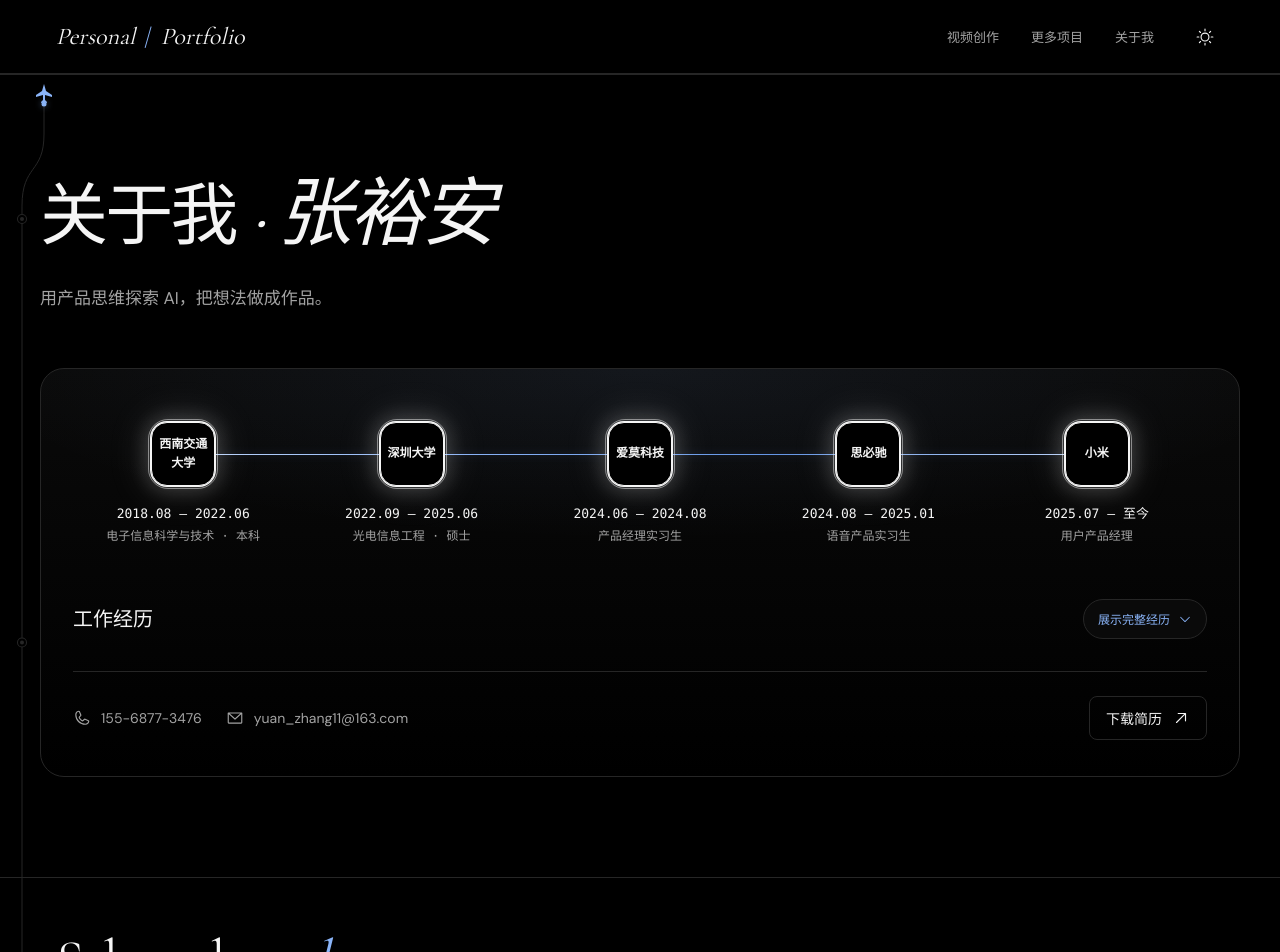
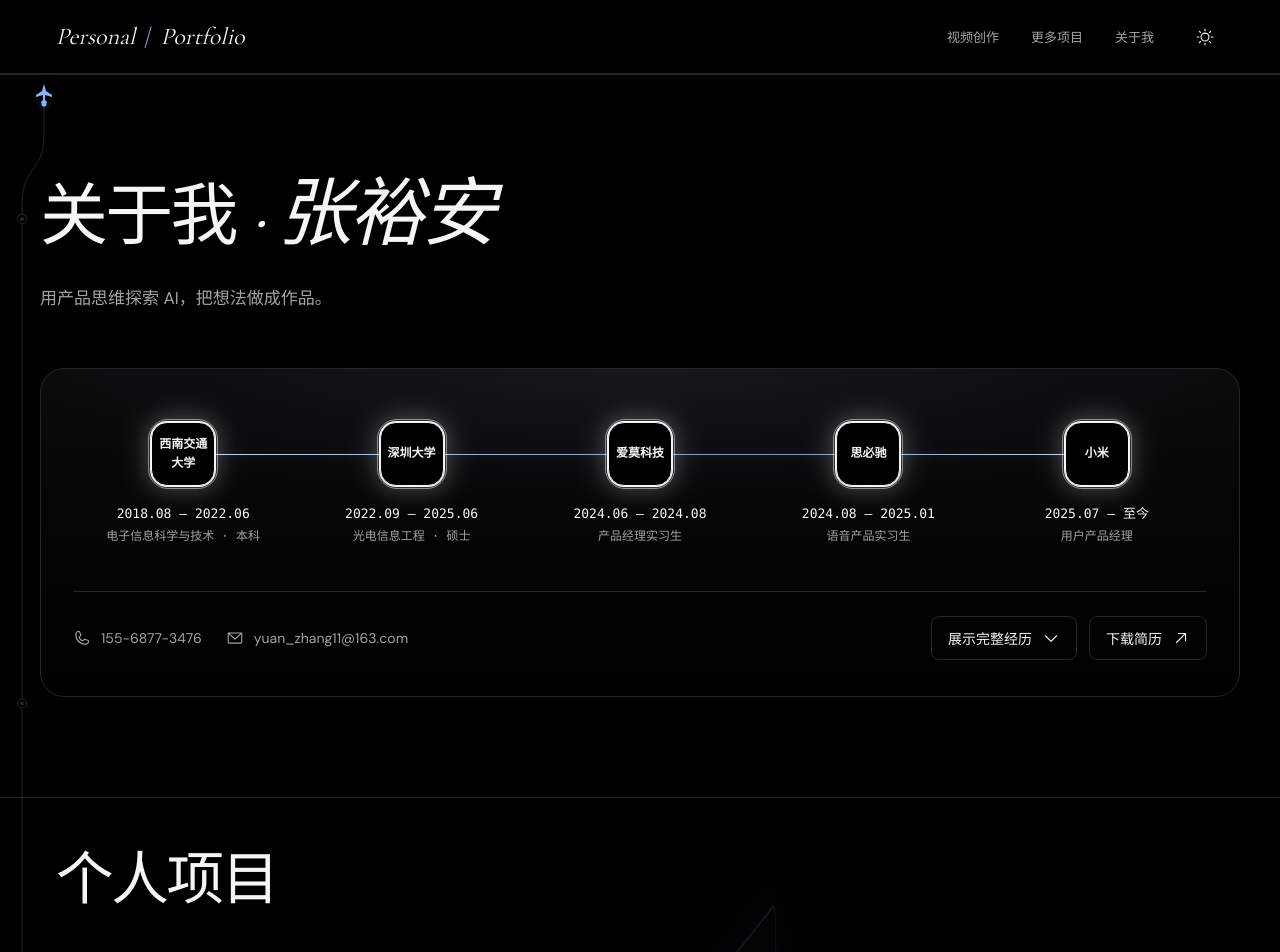
Before and after one commit to nauyz/nauyz.github.io, a React (Vite) app: page / in a window 1280 px wide. Shown: the top 952 px of the page. Built offline with nearby package versions, Linux system fonts and the light colour scheme.

Commit message:
style: group resume actions and simplify personal project heading

```diff
--- a/src/AboutExperience.jsx
+++ b/src/AboutExperience.jsx
@@ -38,10 +38,15 @@
   const job = workHistory[selected];
   return <div className="about-experience">
     <RequestFlow data={journey} experience>
-      <section id="work-history" className="work-history" aria-labelledby="work-history-heading">
-      <div className="work-history-heading"><h2 id="work-history-heading">工作经历</h2>
-        <button className="trace-expand" aria-expanded={expanded} aria-controls={panelId} onClick={() => setExpanded(value => !value)}>{expanded ? '收起完整经历' : '展示完整经历'}<CaretDown size={14} aria-hidden="true" style={{ transform: expanded ? 'rotate(180deg)' : undefined }}/></button>
-      </div>
+      <address className="about-contact" id="contact">
+        <a href={`tel:${profile.phone.replaceAll('-', '')}`}><Phone size={18} aria-hidden="true"/>{profile.phone}</a>
+        <a href={`mailto:${profile.email}`}><EnvelopeSimple size={18} aria-hidden="true"/>{profile.email}</a>
+        <span className="about-contact-actions">
+          <button className="about-download" aria-expanded={expanded} aria-controls={panelId} onClick={() => setExpanded(value => !value)}>{expanded ? '收起完整经历' : '展示完整经历'}<CaretDown size={18} aria-hidden="true" style={{ transform: expanded ? 'rotate(180deg)' : undefined }}/></button>
+          <a className="about-download" href={profile.resume} download="张裕安-简历.pdf">下载简历<ArrowUpRight size={18} aria-hidden="true"/></a>
+        </span>
+      </address>
+      <section id="work-history" className="work-history" aria-label="完整工作经历">
       <div id={panelId} hidden={!expanded}>
       <div className="work-company-selector" role="group" aria-label="选择公司经历">
         {workHistory.map((item, index) => <button type="button" key={item.id} aria-pressed={selected === index} onClick={() => setSelected(index)}><span>{item.company}</span><small>{item.dates}</small></button>)}
@@ -49,11 +54,6 @@
       <AgentTrace key={job.id} data={traces[selected]} experience detailsOnly details={<WorkDetails job={job}/>}/>
       </div>
       </section>
-      <address className="about-contact" id="contact">
-        <a href={`tel:${profile.phone.replaceAll('-', '')}`}><Phone size={18} aria-hidden="true"/>{profile.phone}</a>
-        <a href={`mailto:${profile.email}`}><EnvelopeSimple size={18} aria-hidden="true"/>{profile.email}</a>
-        <a className="about-download" href={profile.resume} download="张裕安-简历.pdf">下载简历<ArrowUpRight size={18} aria-hidden="true"/></a>
-      </address>
     </RequestFlow>
   </div>;
 }
--- a/src/about-experience.css
+++ b/src/about-experience.css
@@ -1,5 +1,10 @@
 /* Reuse RequestFlow's chips/wire/panel and AgentTrace's original terminal. */
-.work-history{margin-top:40px;scroll-margin-top:90px}
+.work-history{scroll-margin-top:90px}
+.work-history:has(>[hidden]){margin:0}
+.about-contact-actions{display:flex;align-items:center;gap:12px;margin-left:auto}
+.about-contact .about-contact-actions .about-download{display:inline-flex;align-items:center;justify-content:center;gap:10px;min-height:44px;margin:0;padding:0 16px;border:1px solid var(--rf-border);border-radius:8px;font:14px var(--sans);color:var(--rf-text);background:transparent;white-space:nowrap}
+.about-contact .about-contact-actions .about-download:hover{border-color:var(--rf-purple);color:var(--rf-purple)}
+@media(max-width:768px){.about-contact-actions{margin:12px 0 0;gap:8px;width:100%}.about-contact .about-contact-actions .about-download{padding:0 10px;font-size:12px;gap:6px}}
 .work-history-heading{display:flex;justify-content:space-between;align-items:center;gap:20px}
 .about-experience .work-history-heading h2{font:500 20px/1.5 var(--sans);letter-spacing:0;margin:0;color:var(--rf-text)}
 .about-experience .work-history-heading .trace-expand{color:var(--rf-purple);border-color:var(--rf-border);background:var(--rf-surface)}
--- a/src/main.jsx
+++ b/src/main.jsx
@@ -57,7 +57,7 @@
 function ProjectGrid({ onOpen }) {
   const reduce = useReducedMotion();
   return <section id="projects" className="project-section">
-    <div className="section-title"><h2>还有这些，<span>正在发生。</span></h2><p>关于阅读、信息，以及日常生活里的更多可能。</p></div>
+
     <div className="project-grid">{otherProjects.map((project, index) => <motion.article className="project-card" key={project.id} initial={reduce ? false : { opacity: 0, y: 24 }} whileInView={{ opacity: 1, y: 0 }} viewport={{ once: true, amount: 0.15 }} transition={{ duration: 0.55, delay: index * 0.1 }}>
       {project.presentation === 'phone'
         ? <NavalShowcase project={project}/>
@@ -74,7 +74,7 @@
   const [theme, setTheme] = useState(() => { try { return localStorage.getItem('portfolio-theme') || 'dark'; } catch { return 'dark'; } });
   useEffect(() => { document.documentElement.dataset.theme = theme; try { localStorage.setItem('portfolio-theme', theme); } catch {} }, [theme]);
   return <><a className="skip-link" href="#video">跳转到项目</a><header className="site-header"><a href="#top" className="wordmark">Personal<span> / </span>Portfolio</a><nav aria-label="主导航"><a href="#video">视频创作</a><a href="#projects">更多项目</a><a href="#about">关于我</a><button className="icon-button theme-toggle" aria-label={theme === 'dark' ? '切换浅色主题' : '切换深色主题'} onClick={() => setTheme(theme === 'dark' ? 'light' : 'dark')}><Icon as={theme === 'dark' ? Sun : Moon} size={18}/></button></nav></header>
-    <main id="top"><ScrollRoute/><AboutExperience/><div className="page-intro"><h1>Selected <em>work.</em></h1><p>一些想法，一些做出来的东西。</p></div><StudioDeck/><ProjectGrid onOpen={setProject}/></main>
+    <main id="top"><ScrollRoute/><AboutExperience/><div className="page-intro"><h1>个人项目</h1></div><StudioDeck/><ProjectGrid onOpen={setProject}/></main>
 
     <footer><a href="#top" className="wordmark">Personal<span> / </span>Portfolio</a><a href="#top" className="back-top">回到顶部 <Icon as={ArrowUp} size={16}/></a></footer>
     {project && <ProjectDialog project={project} close={() => setProject(null)}/>}</>;
```
